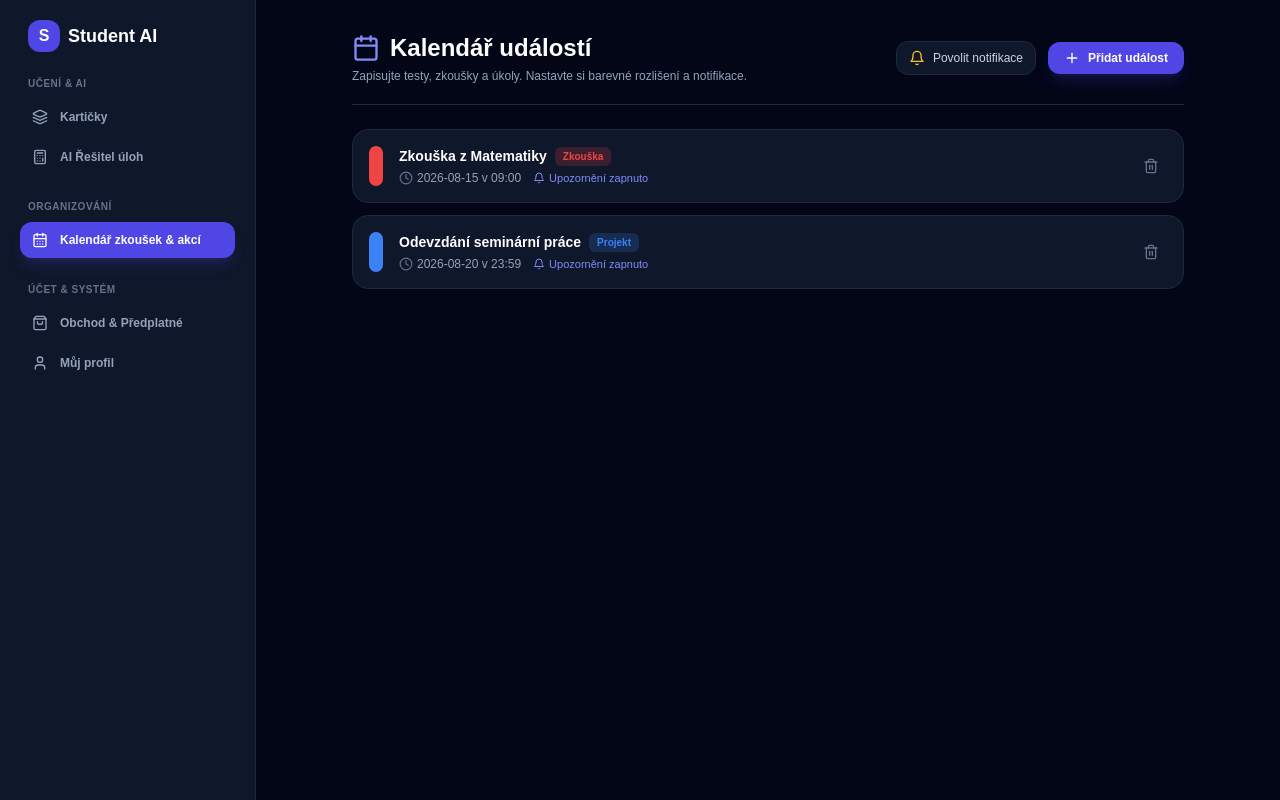
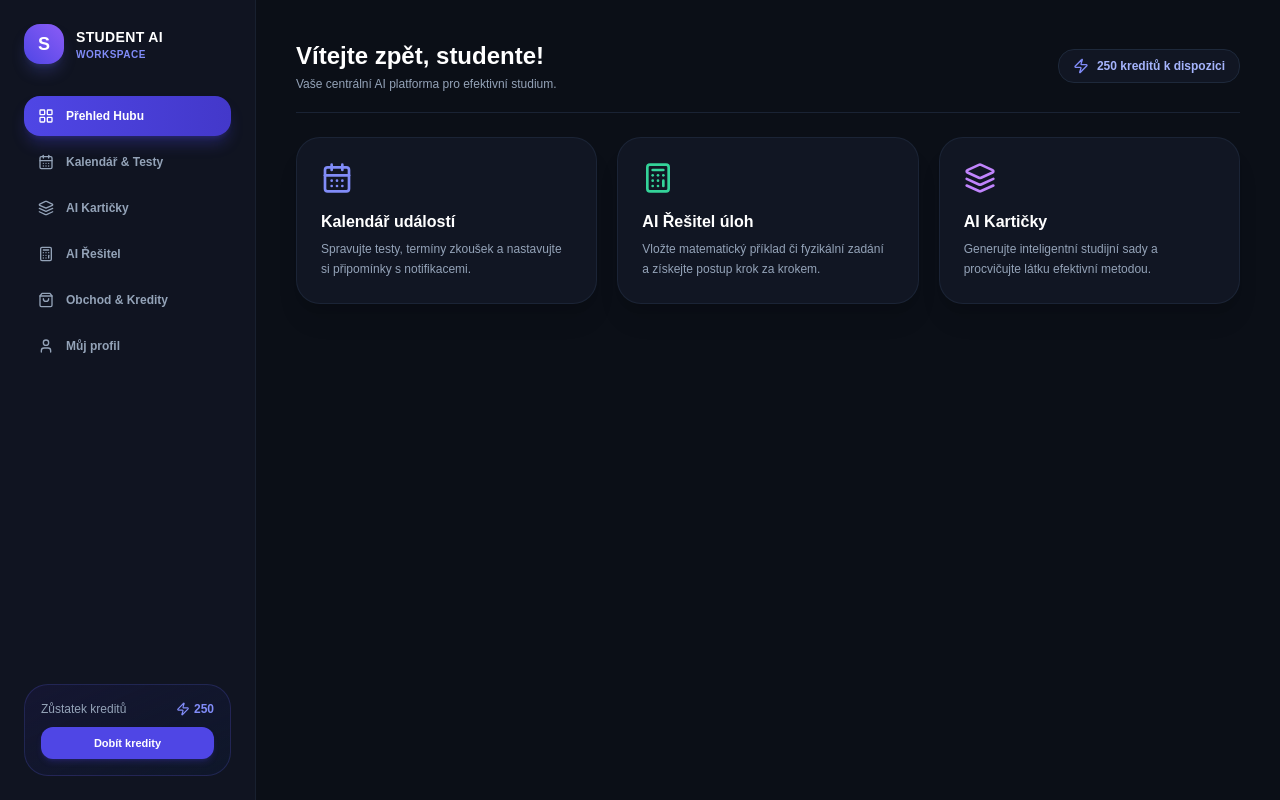
Before and after one commit to InfinityLook/Student-Ai, a Next.js app: page / in a window 1280 px wide. Built offline with nearby package versions, Linux system fonts and the light colour scheme.

Commit message:
Refactor DashboardShell with new navigation structure

```diff
--- a/components/DashboardShell.tsx
+++ b/components/DashboardShell.tsx
@@ -6,64 +6,121 @@ import {
   Calculator,
   CalendarDays,
   ShoppingBag,
-  User
+  User,
+  Sparkles,
+  Zap,
+  LayoutGrid,
+  Menu,
+  X,
+  ShieldCheck,
+  Check
 } from 'lucide-react';
 
 import CalendarModule from './modules/CalendarModule';
 
 export default function DashboardShell() {
-  const [activeView, setActiveView] = useState('calendar');
+  const [activeView, setActiveView] = useState('dashboard');
+  const [mobileMenuOpen, setMobileMenuOpen] = useState(false);
+  const [userCredits] = useState(250);
 
-  const navSections = [
-    {
-      title: 'Učení & AI',
-      items: [
-        { id: 'flashcards', label: 'Kartičky', icon: Layers },
-        { id: 'solver', label: 'AI Řešitel úloh', icon: Calculator },
-      ]
-    },
-    {
-      title: 'Organizování',
-      items: [
-        { id: 'calendar', label: 'Kalendář zkoušek & akcí', icon: CalendarDays }
-      ]
-    },
-    {
-      title: 'Účet & Systém',
-      items: [
-        { id: 'store', label: 'Obchod & Předplatné', icon: ShoppingBag },
-        { id: 'profile', label: 'Můj profil', icon: User }
-      ]
-    }
+  const navItems = [
+    { id: 'dashboard', label: 'Přehled Hubu', icon: LayoutGrid },
+    { id: 'calendar', label: 'Kalendář & Testy', icon: CalendarDays },
+    { id: 'flashcards', label: 'AI Kartičky', icon: Layers },
+    { id: 'solver', label: 'AI Řešitel', icon: Calculator },
+    { id: 'store', label: 'Obchod & Kredity', icon: ShoppingBag },
+    { id: 'profile', label: 'Můj profil', icon: User },
   ];
 
   return (
-    <div className="min-h-screen bg-slate-950 text-slate-100 flex">
-      {/* SIDEBAR */}
-      <aside className="w-64 bg-slate-900 border-r border-slate-800 p-5 flex flex-col justify-between hidden md:flex flex-shrink-0">
-        <div className="space-y-6">
-          <div className="flex items-center gap-2 px-2">
-            <div className="w-8 h-8 rounded-xl bg-indigo-600 flex items-center justify-center font-extrabold text-white">S</div>
-            <span className="font-bold text-lg text-white">Student AI</span>
+    <div className="min-h-screen bg-[#0B0F17] text-slate-100 flex flex-col md:flex-row font-sans selection:bg-indigo-500 selection:text-white">
+
+      {/* DESKTOPOVÝ SIDEBAR */}
+      <aside className="w-64 bg-[#111623]/90 backdrop-blur-xl border-r border-slate-800/60 p-6 hidden md:flex flex-col justify-between flex-shrink-0">
+        <div className="space-y-8">
+
+          {/* Logo Brand */}
+          <div className="flex items-center gap-3">
+            <div className="w-10 h-10 rounded-2xl bg-gradient-to-tr from-indigo-600 to-violet-500 flex items-center justify-center font-black text-white text-lg shadow-lg shadow-indigo-500/25">
+              S
+            </div>
+            <div>
+              <span className="font-extrabold text-sm text-white tracking-wide block">STUDENT AI</span>
+              <span className="text-[10px] text-indigo-400 font-semibold tracking-wider uppercase block">Workspace</span>
+            </div>
           </div>
 
-          <nav className="space-y-6">
-            {navSections.map((sec, idx) => (
-              <div key={idx} className="space-y-2">
-                <div className="text-[10px] font-extrabold uppercase tracking-wider text-slate-500 px-2">
-                  {sec.title}
+          {/* Navigace */}
+          <nav className="space-y-1.5">
+            {navItems.map((item) => {
+              const Icon = item.icon;
+              const isActive = activeView === item.id;
+              return (
+                <button
+                  key={item.id}
+                  onClick={() => setActiveView(item.id)}
+                  className={`w-full flex items-center gap-3 px-3.5 py-3 rounded-2xl text-xs font-semibold transition-all duration-200 ${
+                    isActive
+                      ? 'bg-gradient-to-r from-indigo-600 to-indigo-700 text-white shadow-lg shadow-indigo-600/30'
+                      : 'text-slate-400 hover:text-white hover:bg-slate-800/50'
+                  }`}
+                >
+                  <Icon className={`w-4 h-4 ${isActive ? 'text-white' : 'text-slate-400'}`} />
+                  <span>{item.label}</span>
+                </button>
+              );
+            })}
+          </nav>
         </div>
-                <div className="space-y-1">
-                  {sec.items.map((item) => {
+
+        {/* Kredity Karta */}
+        <div className="bg-gradient-to-br from-indigo-950/40 to-slate-900 border border-indigo-500/20 p-4 rounded-3xl space-y-2.5">
+          <div className="flex items-center justify-between text-xs">
+            <span className="text-slate-400 font-medium">Zůstatek kreditů</span>
+            <span className="font-extrabold text-indigo-400 flex items-center gap-1">
+              <Zap className="w-3.5 h-3.5" /> {userCredits}
+            </span>
+          </div>
+          <button
+            onClick={() => setActiveView('store')}
+            className="w-full py-2 bg-indigo-600 hover:bg-indigo-500 text-white rounded-xl text-[11px] font-bold transition shadow-md shadow-indigo-600/20"
+          >
+            Dobít kredity
+          </button>
+        </div>
+      </aside>
+
+      {/* MOBILNÍ NAVIGACE */}
+      <div className="md:hidden bg-[#111623] border-b border-slate-800 p-4 flex items-center justify-between sticky top-0 z-50">
+        <div className="flex items-center gap-2.5">
+          <div className="w-8 h-8 rounded-xl bg-indigo-600 flex items-center justify-center font-bold text-white text-sm">
+            S
+          </div>
+          <span className="font-bold text-sm text-white">STUDENT AI</span>
+        </div>
+
+        <button
+          onClick={() => setMobileMenuOpen(!mobileMenuOpen)}
+          className="p-2 text-slate-400 hover:text-white bg-slate-900 border border-slate-800 rounded-xl"
+        >
+          {mobileMenuOpen ? <X className="w-5 h-5" /> : <Menu className="w-5 h-5" />}
+        </button>
+      </div>
+
+      {/* Mobilní menu drawer */}
+      {mobileMenuOpen && (
+        <div className="md:hidden fixed inset-0 bg-[#0B0F17]/98 backdrop-blur-md z-40 pt-20 p-6 space-y-2">
+          {navItems.map((item) => {
             const Icon = item.icon;
             return (
               <button
                 key={item.id}
-                        onClick={() => setActiveView(item.id)}
-                        className={`w-full flex items-center gap-3 px-3 py-2.5 rounded-xl text-xs font-semibold transition ${
-                          activeView === item.id
-                            ? 'bg-indigo-600 text-white shadow-lg shadow-indigo-600/20'
-                            : 'text-slate-400 hover:text-white hover:bg-slate-800'
+                onClick={() => {
+                  setActiveView(item.id);
+                  setMobileMenuOpen(false);
+                }}
+                className={`w-full flex items-center gap-3 px-4 py-3 rounded-2xl text-xs font-semibold ${
+                  activeView === item.id ? 'bg-indigo-600 text-white' : 'text-slate-400 bg-[#111623] border border-slate-800'
                 }`}
               >
                 <Icon className="w-4 h-4" />
@@ -72,21 +129,140 @@ export default function DashboardShell() {
             );
           })}
         </div>
+      )}
+
+      {/* HLAVNÍ OBSAHOVÁ PLOCHA */}
+      <main className="flex-1 overflow-y-auto p-4 md:p-10">
+
+        {/* 1. PŘEHLED HUBU (BENTO GRID) */}
+        {activeView === 'dashboard' && (
+          <div className="max-w-5xl mx-auto space-y-6">
+            <div className="flex justify-between items-center border-b border-slate-800/80 pb-5">
+              <div>
+                <h1 className="text-2xl font-black text-white">Vítejte zpět, studente!</h1>
+                <p className="text-xs text-slate-400 mt-1">Vaše centrální AI platforma pro efektivní studium.</p>
               </div>
-            ))}
-          </nav>
+              <div className="hidden sm:flex items-center gap-2 bg-[#111623] border border-slate-800 px-3.5 py-2 rounded-2xl text-xs text-indigo-300 font-bold">
+                <Zap className="w-4 h-4 text-indigo-400" />
+                <span>{userCredits} kreditů k dispozici</span>
               </div>
-      </aside>
+            </div>
 
-      {/* OBSAH */}
-      <main className="flex-1 overflow-y-auto">
-        {activeView === 'calendar' && <CalendarModule />}
-        {activeView !== 'calendar' && (
-          <div className="p-8 text-center text-slate-500 text-xs">
-            Sekce je připravena k používání.
+            <div className="grid grid-cols-1 md:grid-cols-3 gap-5">
+              <div
+                onClick={() => setActiveView('calendar')}
+                className="bg-[#111623] border border-slate-800/80 p-6 rounded-3xl hover:border-indigo-500/50 cursor-pointer transition group shadow-xl"
+              >
+                <CalendarDays className="w-8 h-8 text-indigo-400 mb-4 group-hover:scale-110 transition" />
+                <h3 className="font-bold text-white text-base">Kalendář událostí</h3>
+                <p className="text-xs text-slate-400 mt-1.5 leading-relaxed">Spravujte testy, termíny zkoušek a nastavujte si připomínky s notifikacemi.</p>
+              </div>
+
+              <div
+                onClick={() => setActiveView('solver')}
+                className="bg-[#111623] border border-slate-800/80 p-6 rounded-3xl hover:border-emerald-500/50 cursor-pointer transition group shadow-xl"
+              >
+                <Calculator className="w-8 h-8 text-emerald-400 mb-4 group-hover:scale-110 transition" />
+                <h3 className="font-bold text-white text-base">AI Řešitel úloh</h3>
+                <p className="text-xs text-slate-400 mt-1.5 leading-relaxed">Vložte matematický příklad či fyzikální zadání a získejte postup krok za krokem.</p>
+              </div>
+
+              <div
+                onClick={() => setActiveView('flashcards')}
+                className="bg-[#111623] border border-slate-800/80 p-6 rounded-3xl hover:border-purple-500/50 cursor-pointer transition group shadow-xl"
+              >
+                <Layers className="w-8 h-8 text-purple-400 mb-4 group-hover:scale-110 transition" />
+                <h3 className="font-bold text-white text-base">AI Kartičky</h3>
+                <p className="text-xs text-slate-400 mt-1.5 leading-relaxed">Generujte inteligentní studijní sady a procvičujte látku efektivní metodou.</p>
+              </div>
+            </div>
           </div>
         )}
+
+        {/* 2. KALENDÁŘ MODUL */}
+        {activeView === 'calendar' && <CalendarModule />}
+
+        {/* 3. AI KARTIČKY */}
+        {activeView === 'flashcards' && (
+          <div className="max-w-4xl mx-auto bg-[#111623] border border-slate-800 p-8 rounded-3xl space-y-6 shadow-xl">
+            <div className="border-b border-slate-800 pb-4">
+              <h1 className="text-2xl font-extrabold text-white flex items-center gap-2.5">
+                <Layers className="w-7 h-7 text-purple-400" />
+                <span>AI Kartičky & Procvičování</span>
+              </h1>
+              <p className="text-xs text-slate-400 mt-1">Interaktivní studijní sady vygenerované z vašich poznámek.</p>
+            </div>
+            <div className="bg-[#0B0F17] border border-slate-800 rounded-2xl p-10 text-center text-slate-400 text-xs">
+              Modul pro kartičky je připraven k použití.
+            </div>
+          </div>
+        )}
+
+        {/* 4. AI ŘEŠITEL */}
+        {activeView === 'solver' && (
+          <div className="max-w-4xl mx-auto bg-[#111623] border border-slate-800 p-8 rounded-3xl space-y-6 shadow-xl">
+            <div className="border-b border-slate-800 pb-4">
+              <h1 className="text-2xl font-extrabold text-white flex items-center gap-2.5">
+                <Calculator className="w-7 h-7 text-emerald-400" />
+                <span>AI Řešitel úloh</span>
+              </h1>
+              <p className="text-xs text-slate-400 mt-1">Zadejte příklad a nechte AI vygenerovat detailní řešení.</p>
+            </div>
+            <div className="bg-[#0B0F17] border border-slate-800 rounded-2xl p-10 text-center text-slate-400 text-xs">
+              AI Řešitel je připraven k zadání úlohy.
+            </div>
+          </div>
+        )}
+
+        {/* 5. OBCHOD & KREDITY */}
+        {activeView === 'store' && (
+          <div className="max-w-4xl mx-auto bg-[#111623] border border-slate-800 p-8 rounded-3xl space-y-6 shadow-xl">
+            <div className="border-b border-slate-800 pb-4">
+              <h1 className="text-2xl font-extrabold text-white flex items-center gap-2.5">
+                <ShoppingBag className="w-7 h-7 text-indigo-400" />
+                <span>Obchod & AI Kredity</span>
+              </h1>
+              <p className="text-xs text-slate-400 mt-1">Dobijte si kredity nebo zvolte prémiový balíček.</p>
+            </div>
+            <div className="grid grid-cols-1 md:grid-cols-2 gap-4">
+              <div className="bg-[#0B0F17] border border-indigo-500/40 rounded-2xl p-6 space-y-4">
+                <h3 className="text-base font-bold text-white flex items-center gap-2">
+                  <Zap className="w-5 h-5 text-indigo-400" />
+                  <span>Student Pro (500 kreditů)</span>
+                </h3>
+                <p className="text-2xl font-black text-white">199 Kč</p>
+                <button className="w-full bg-indigo-600 hover:bg-indigo-500 text-white py-2.5 rounded-xl text-xs font-bold transition">
+                  Zakoupit balíček
+                </button>
+              </div>
+            </div>
+          </div>
+        )}
+
+        {/* 6. MŮJ PROFIL */}
+        {activeView === 'profile' && (
+          <div className="max-w-4xl mx-auto bg-[#111623] border border-slate-800 p-8 rounded-3xl space-y-6 shadow-xl">
+            <div className="border-b border-slate-800 pb-4">
+              <h1 className="text-2xl font-extrabold text-white flex items-center gap-2.5">
+                <User className="w-7 h-7 text-indigo-400" />
+                <span>Můj Profil</span>
+              </h1>
+              <p className="text-xs text-slate-400 mt-1">Správa vašeho účtu a studijních preferencí.</p>
+            </div>
+            <div className="bg-[#0B0F17] border border-slate-800 rounded-2xl p-6 flex items-center gap-4">
+              <div className="w-14 h-14 rounded-2xl bg-indigo-600 flex items-center justify-center font-bold text-white text-lg">
+                ST
+              </div>
+              <div>
+                <h3 className="text-sm font-bold text-white">Student AI Uživatel</h3>
+                <p className="text-xs text-slate-400">student@skola.cz</p>
+              </div>
+            </div>
+          </div>
+        )}
+
       </main>
+
     </div>
   );
             }
```
Lines whose indentation alone changed are shown as unchanged.
